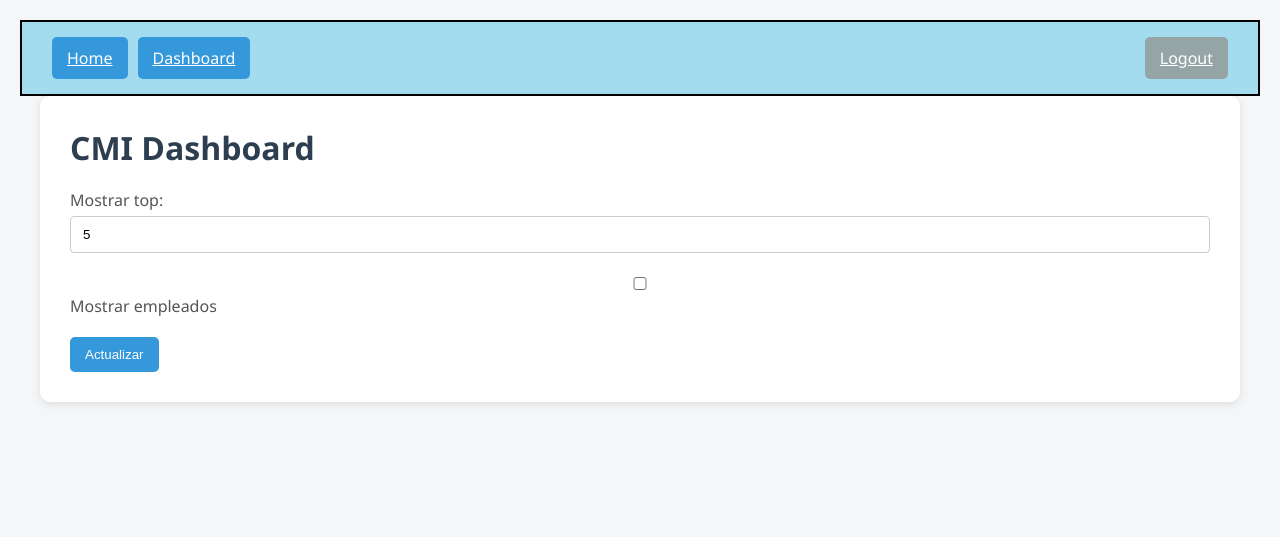
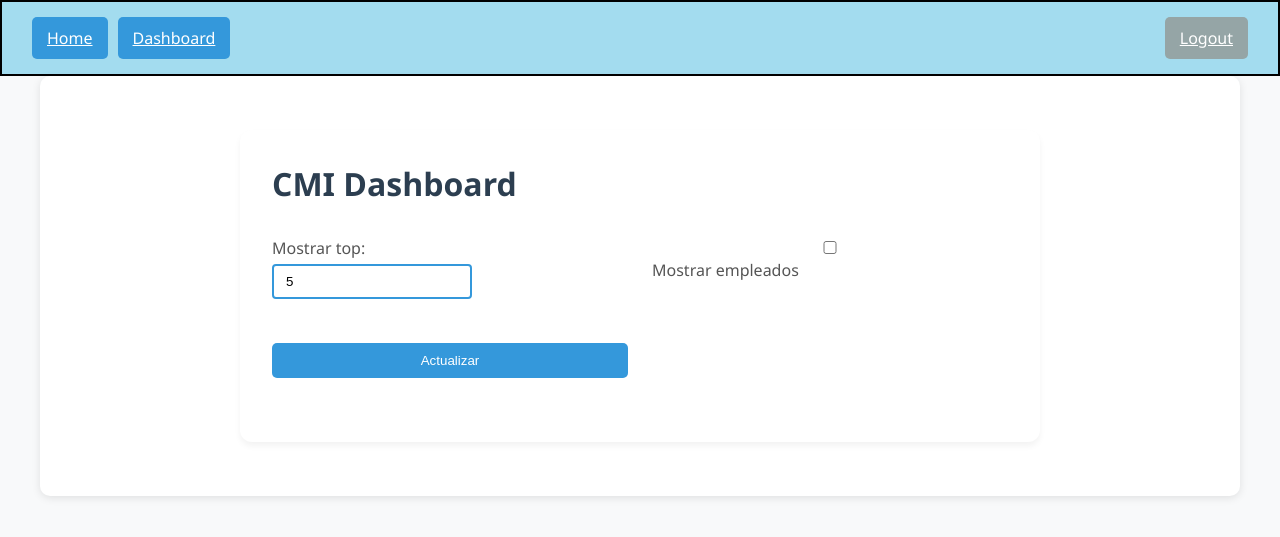
Before and after one commit to Astharot15/Practica2_SI, a Flask app: page /exercise1 in a window 1280 px wide. Shown: the top 537 px of the page. Run offline with Flask 3, Linux system fonts and the light colour scheme.

Commit message:
Update styles.css

```diff
--- a/static/styles.css
+++ b/static/styles.css
@@ -5,10 +5,17 @@
 }
 
 body {
-    font-family: 'Segoe UI', Tahoma, Geneva, Verdana, sans-serif;
-    background-color: #f4f6f8;
-    color: #333;
-    padding: 20px;
+  font-family: 'Segoe UI', system-ui, sans-serif;
+  background: #f8f9fa;
+  color: var(--text-dark);
+}
+.chart-container {
+  background: white;
+  border-radius: 12px;
+  box-shadow: 0 4px 6px rgba(0,0,0,0.05);
+  margin: 1.5rem auto;
+  padding: 2rem;
+  max-width: 800px;
 }
 
 .container {
@@ -32,6 +39,92 @@ h1, h2, h3 {
     font-weight: bold;
     color: #3498db;
     margin-bottom: 10px;
+}
+
+/* Estilos para las gráficas */
+.chart {
+  width: 100%;
+  margin: 30px 0;
+  background: #f8f9fa;
+  padding: 20px;
+  border-radius: 8px;
+  box-shadow: 0 2px 4px rgba(0,0,0,0.1);
+}
+
+.bar {
+  height: 30px;
+  margin: 0.3rem 0;
+  border-radius: 6px;
+  display: flex;
+  justify-content: space-between;
+  align-items: center;
+  padding: 0 1.5rem;
+  color: var(--text-light);
+  position: relative;
+  overflow: hidden;
+  transition: width 0.5s ease-in-out;
+  font-size: 0.9em;
+}
+
+.bar-value {
+  font-size: 0.85em;
+  opacity: 0.9;
+}
+
+.client-bar { background: var(--secondary-blue); }
+.incident-bar { background: var(--accent-red); }
+.employee-bar { background: var(--accent-green); }
+
+.bar::after {
+  content: '';
+  position: absolute;
+  right: 0;
+  top: 0;
+  height: 100%;
+  width: 40%;
+  background: linear-gradient(90deg,
+      rgba(255,255,255,0) 0%,
+      rgba(255,255,255,0.15) 100%);
+}
+
+.dashboard-controls {
+  display: grid;
+  grid-template-columns: repeat(auto-fit, minmax(250px, 1fr));
+  gap: 1.5rem;
+  margin: 2rem 0;
+}
+
+
+/* Colores diferentes para cada gráfica */
+.chart.top-types .bar {
+  background: #e74c3c;
+}
+
+.chart.top-employees .bar {
+  background: #2ecc71;
+}
+
+
+/* Mejorar espaciado en formulario */
+form {
+  display: flex;
+  flex-direction: column;
+  gap: 15px;
+  margin: 25px 0;
+}
+
+form label {
+  display: flex;
+  align-items: center;
+  gap: 10px;
+  font-weight: 500;
+}
+
+form input[type="number"] {
+  padding: 8px 12px;
+  border: 2px solid #3498db;
+  border-radius: 4px;
+  width: 200px;
 }
 
 /* Subtítulo de portada */
@@ -162,23 +255,12 @@ body.login-page {
   background-color: #7f8c8d;
 }
 
-/* Métricas extra */
-.container-full {
-  max-width: 100%;
-  margin: 0 auto;
-  padding: 30px;
-  background-color: #fff;
-  border-radius: 10px;
-  box-shadow: 0 2px 8px rgba(0, 0, 0, 0.1);
+
+:root {
+  --primary-blue: #2c3e50;
+  --secondary-blue: #3498db;
+  --accent-red: #e74c3c;
+  --accent-green: #2ecc71;
+  --text-dark: #2c3e50;
+  --text-light: #ecf0f1;
 }
-
-/* Letra más grande */
-.extra-metrics-text {
-  font-size: 1.2rem;
-  line-height: 1.5;
-}
-
-.extra-metrics-text h2,
-.extra-metrics-text ul {
-  margin-bottom: 1.5rem;
-}
```
